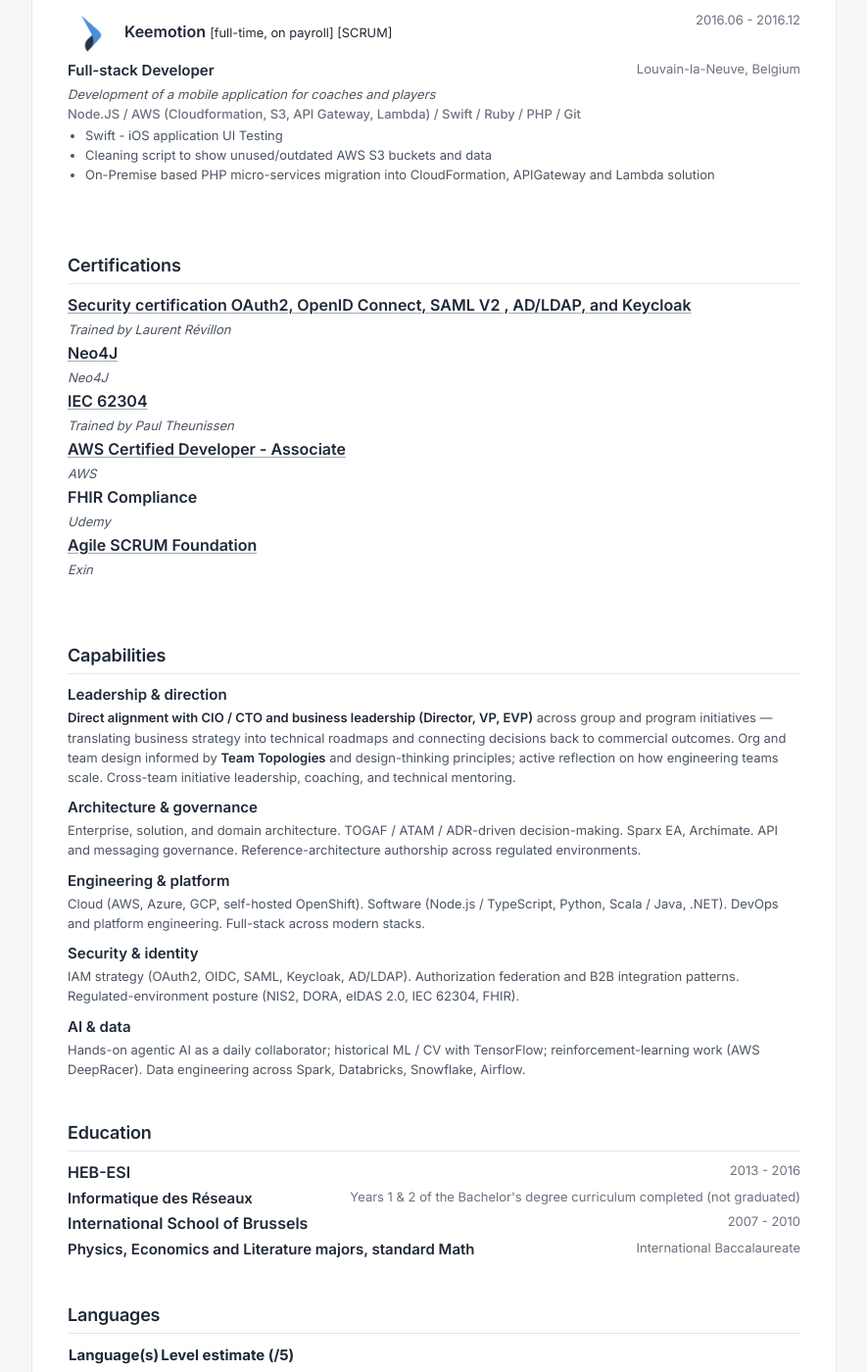
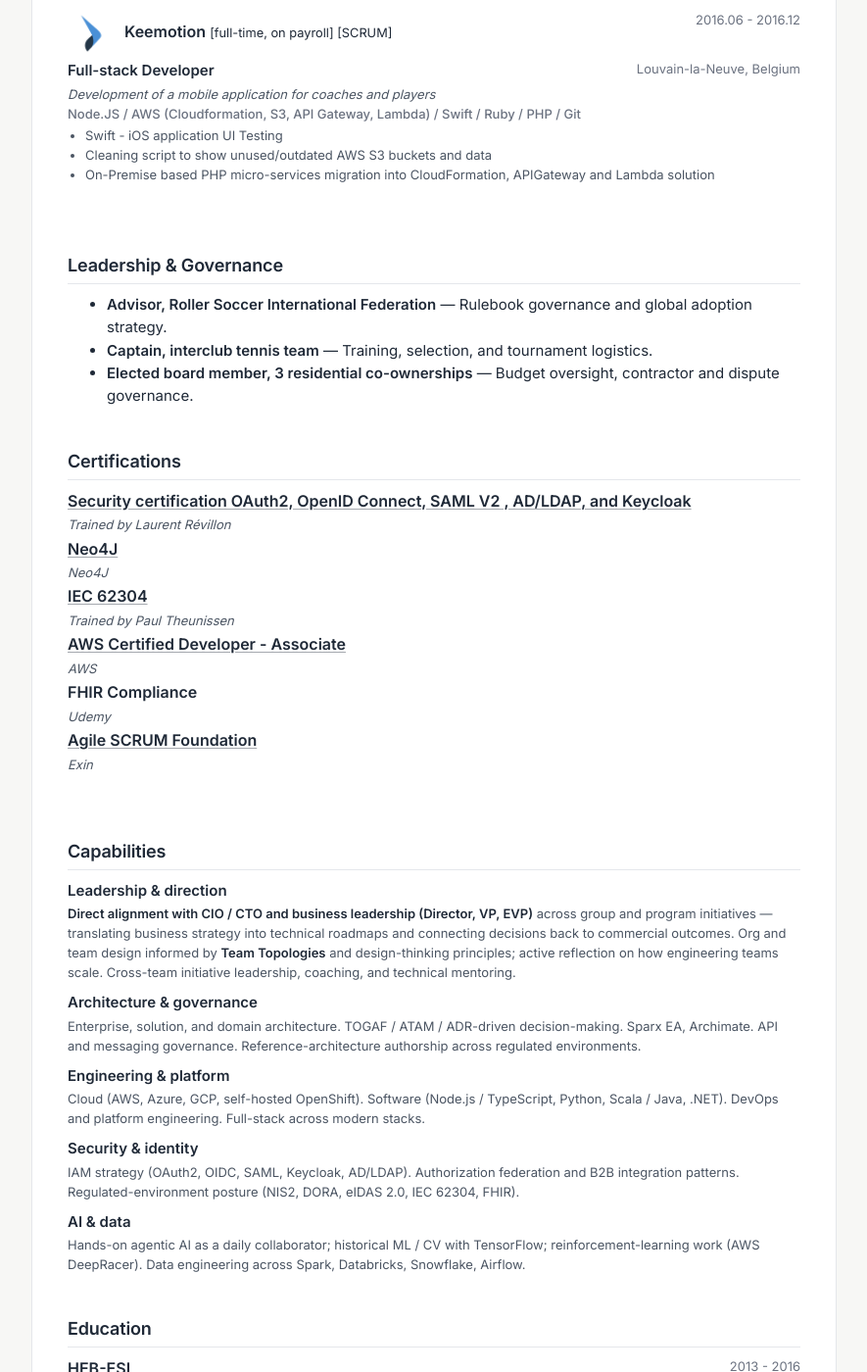
Before and after one commit to romdj/romdj.github.io, a Jekyll site: the page built from detail.html, in a window 1280 px wide and 1400 px high, scrolled down 4482 px. Shown: the whole window at 98% size, without its empty margins (197-1082 px from the left). Built offline with Jekyll 4.4.1, drawn with Linux system fonts in a browser that asks for light colours; nearby versions of some CDN libraries; some of the changed text lies outside the part shown.

Commit message:
content: move Leadership & Governance up after Experience; retitle from Community
Was buried between Languages and Interests (read as hobbies). Now sits in
the substantive zone right after Professional Experience, retitled to
Governance to signal leadership, not pastimes.

```diff
--- a/_data/data.yml
+++ b/_data/data.yml
@@ -78,7 +78,7 @@
 
 leadership_community:
   display: true
-  title: Leadership &amp; Community
+  title: Leadership &amp; Governance
   items:
     - role: Advisor, Roller Soccer International Federation
       detail: Rulebook governance and global adoption strategy.
--- a/detail.html
+++ b/detail.html
@@ -16,6 +16,8 @@
     <br/>
     {% include experiences.html %}
     <br/>
+    {% include leadership_community.html %}
+    <br/>
     {% include certifications.html %}
     <br/>
     {% include projects.html %}
@@ -25,8 +27,6 @@
     {% include education.html %}
     <br/>
     {% include language.html %}
-    <br/>
-    {% include leadership_community.html %}
     <br/>
     {% include interests.html %}
     <br/>
```
